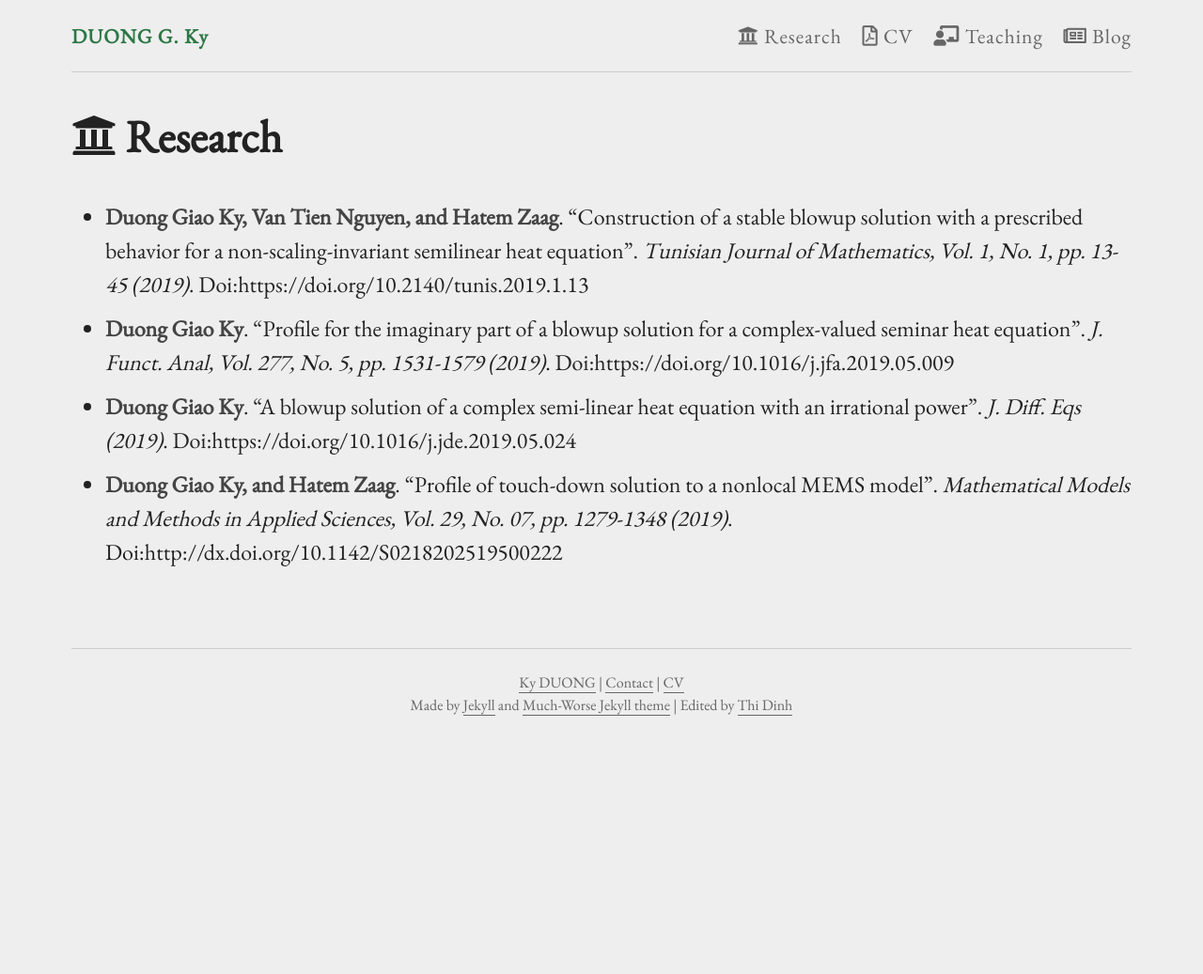
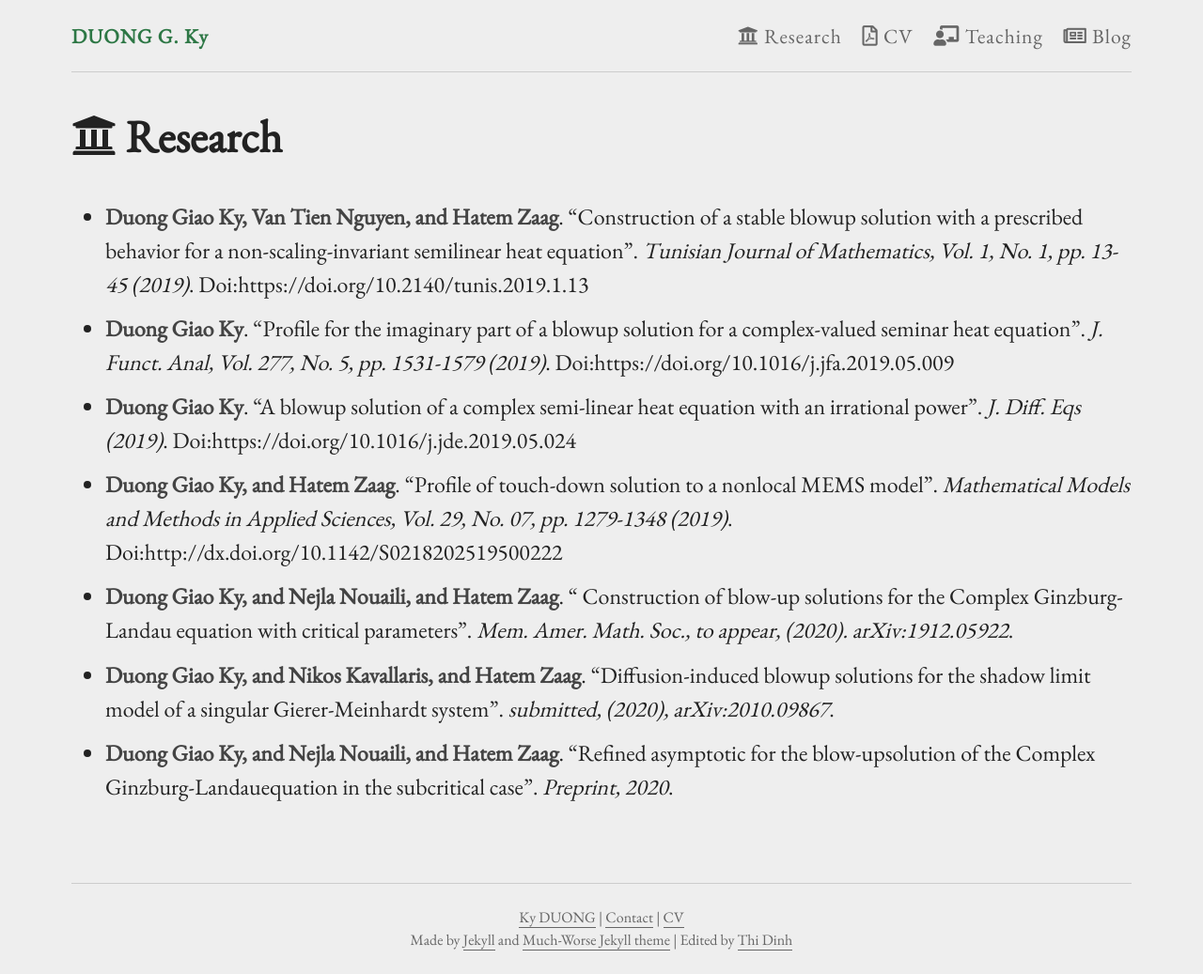
Before and after one commit to duonggiaoky/duonggiaoky.github.io, a Jekyll site: the page built from research.md, in a window 1280 px wide. Shown: the whole page at 94% size. Built offline with Jekyll 4.4.1, drawn with Linux system fonts in a browser that asks for light colours; before the commit the page ends 900 px from its top, so only the background shows below that.

Commit message:
Update research.yml
update my publications

```diff
--- a/_data/research.yml
+++ b/_data/research.yml
@@ -14,3 +14,12 @@
   article: "Profile of touch-down solution to a nonlocal MEMS model"
   editor: "Mathematical Models and Methods in Applied Sciences, Vol. 29, No. 07, pp. 1279-1348 (2019)"
   more: "Doi:http://dx.doi.org/10.1142/S0218202519500222"
+- author: "Duong Giao Ky, and  Nejla Nouaili, and Hatem Zaag"
+  article: " Construction of blow-up solutions for the Complex Ginzburg-Landau equation with critical parameters"
+  editor: "Mem. Amer. Math. Soc., to appear, (2020). arXiv:1912.05922"
+- author: "Duong Giao Ky, and  Nikos Kavallaris, and Hatem Zaag"
+  article: "Diffusion-induced blowup solutions for the shadow limit model of a singular Gierer-Meinhardt system"
+  editor: "submitted, (2020), arXiv:2010.09867"
+- author: "Duong Giao Ky, and  Nejla Nouaili, and Hatem Zaag"
+  article: "Refined asymptotic for the blow-upsolution of the Complex Ginzburg-Landauequation in the subcritical case"
+  editor: "Preprint, 2020"
```
